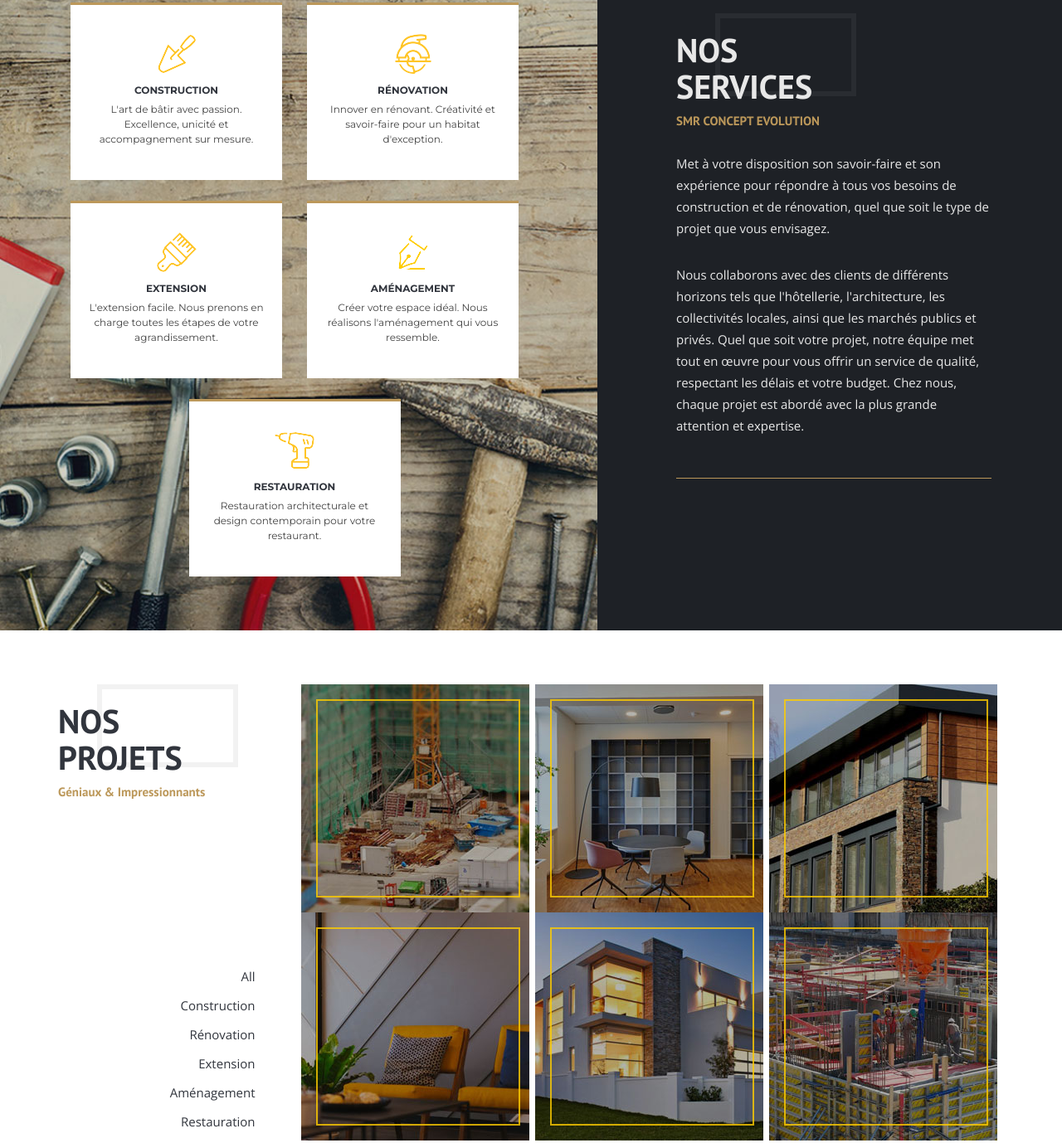
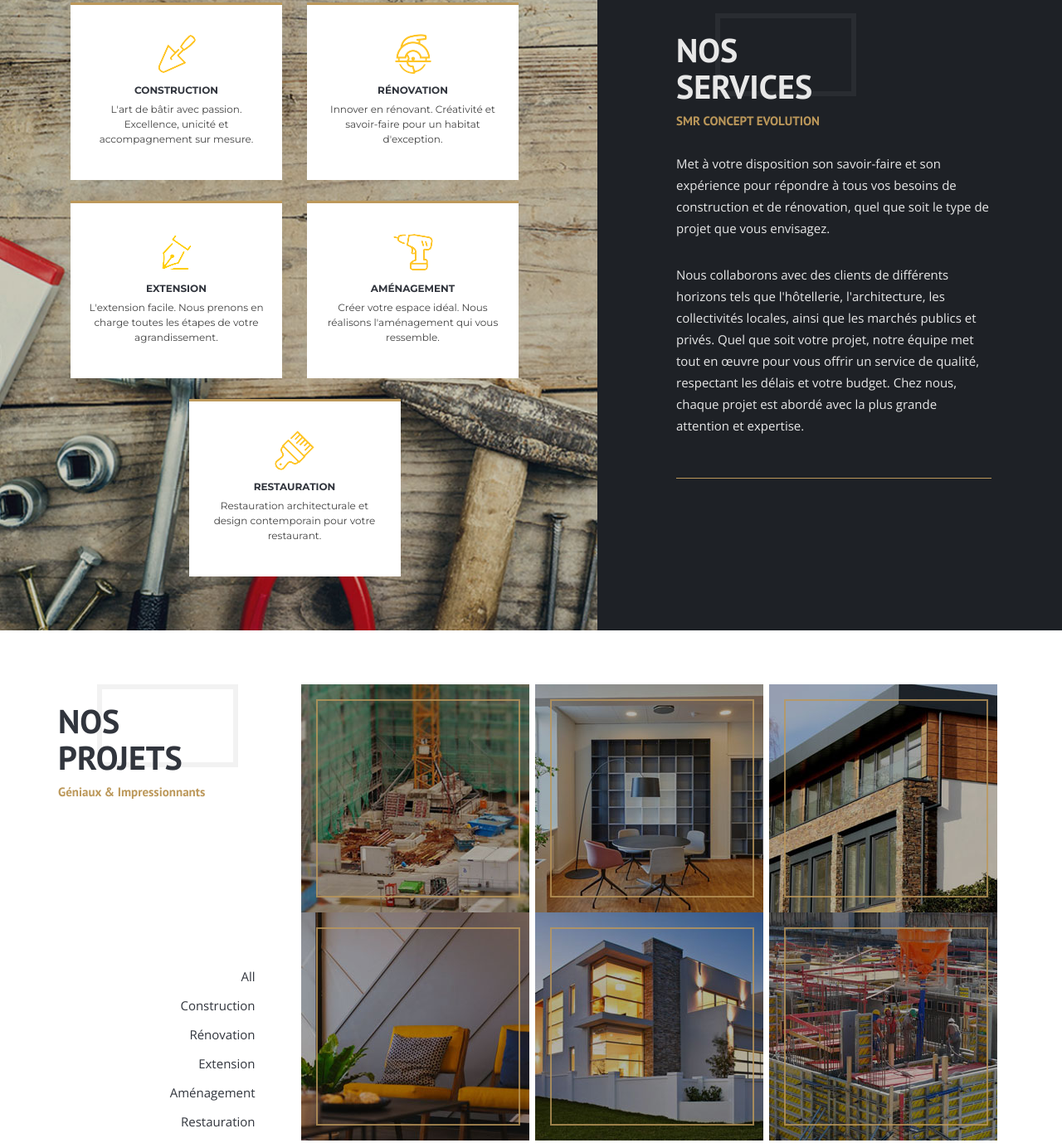
Before and after one commit to Oussema-mzoughi/SMR, a plain HTML site: page index.html in a window 1280 px wide. Shown: the part 1402-2780 px from the top of the page at 83% size. Drawn offline with nearby package versions, Linux system fonts and the light colour scheme; some packages are replaced by stand-ins of ours; a web font is replaced by a local one.

Commit message:
update colors

```diff
--- a/css/style.css
+++ b/css/style.css
@@ -3014,7 +3014,7 @@ iframe {
 
 .our_project_details .project_item .project_hover .project_hover_inner {
   height: 100%;
-  border: 2px solid rgba(255, 205, 0, 0.8);
+  border: 2px solid rgba(188, 152, 90, 0.8);
   position: relative;
 }
 
@@ -3077,7 +3077,7 @@ iframe {
 }
 
 .our_project_details .project_item:hover .project_hover .project_hover_inner {
-  background: rgba(255, 205, 0, 0.8);
+  background: rgba(188, 152, 90, 0.8);
 }
 
 .our_project_details .project_item:hover .project_hover .project_hover_inner h4 {
@@ -3117,7 +3117,7 @@ iframe {
 
 .project_item .project_hover .project_hover_inner {
   height: 100%;
-  border: 2px solid rgba(255, 205, 0, 0.8);
+  border: 2px solid rgba(188, 152, 90, 0.8);
   position: relative;
 }
 
@@ -3180,7 +3180,7 @@ iframe {
 }
 
 .project_item:hover .project_hover .project_hover_inner {
-  background: rgba(255, 205, 0, 0.8);
+  background: rgba(188, 152, 90, 0.8);
 }
 
 .project_item:hover .project_hover .project_hover_inner h4 {
--- a/index.html
+++ b/index.html
@@ -260,8 +260,9 @@
           <div class="service_item">
             <div class="service_item_inner">
               <div class="service_icon">
-                <img src="img/icon/s-icon-3.png" alt="" />
-                <img src="img/icon/s-icon-hover-3.png" alt="" />
+
+                <img src="img/icon/s-icon-4.png" alt="" />
+                <img src="img/icon/s-icon-hover-4.png" alt="" />
               </div>
               <a href="#"><h4>Extension</h4></a>
               <p>
@@ -273,8 +274,9 @@
           <div class="service_item">
             <div class="service_item_inner">
               <div class="service_icon">
-                <img src="img/icon/s-icon-4.png" alt="" />
-                <img src="img/icon/s-icon-hover-4.png" alt="" />
+
+                <img src="img/icon/s-icon-5.png" alt="" />
+                <img src="img/icon/s-icon-hover-5.png" alt="" />
               </div>
               <a href="#"><h4>Aménagement</h4></a>
               <p>
@@ -286,8 +288,8 @@
           <div class="service_item bigscreen" id="divtofix">
             <div class="service_item_inner">
               <div class="service_icon">
-                <img src="img/icon/s-icon-5.png" alt="" />
-                <img src="img/icon/s-icon-hover-5.png" alt="" />
+                <img src="img/icon/s-icon-3.png" alt="" />
+                <img src="img/icon/s-icon-hover-3.png" alt="" />
               </div>
               <a href="#"><h4>Restauration</h4></a>
               <p>
```
Also changed, not shown: img/Paris 16  Appartement d'exception Vente immobilier de luxe 5 chambres Balcons-26.jpg (added).
